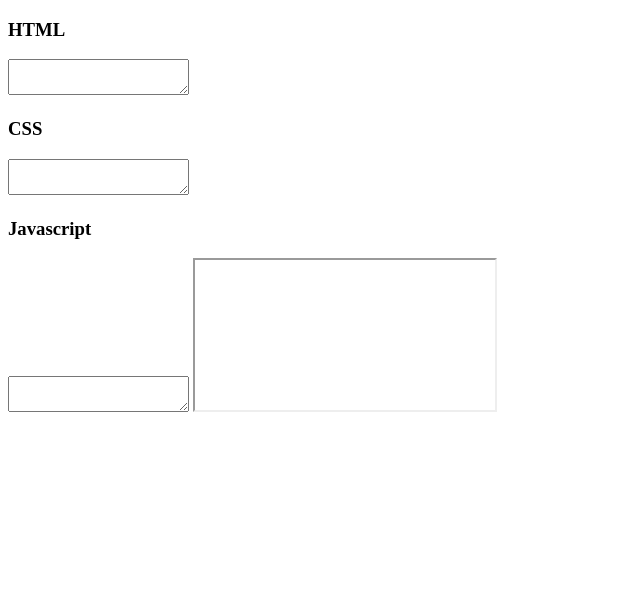
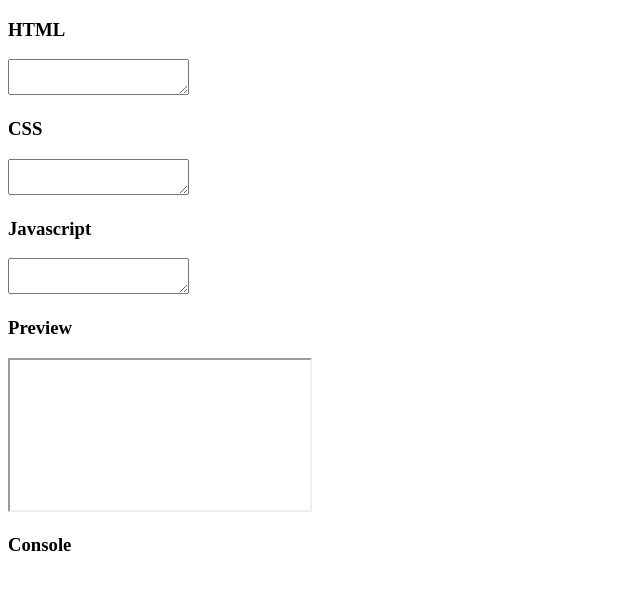
Before and after one commit to RedAlf121/JSPlayground, a plain HTML site: page index.html in a window 1280 px wide. Shown: the whole page, without its empty margins (0-640 px from the left). Drawn offline with nearby package versions, Linux system fonts and the light colour scheme.

Commit message:
wrapping divs

```diff
--- a/index.html
+++ b/index.html
@@ -13,13 +13,19 @@
     <script src="main.js" defer></script>
 </head>
 <body>
+    <div id="editor">
         <h3>HTML</h3>
         <textarea name="html" id="html" oninput="editPreview()"></textarea>
         <h3>CSS</h3>
         <textarea name="css" id="css" oninput="editPreview()"></textarea>
         <h3>Javascript</h3>
         <textarea name="js" id="js" oninput="editPreview()"></textarea>
-
+    </div>
+    <div id="output">
+        <h3>Preview</h3>
         <iframe class="render" title="Preview"></iframe>
+        <h3>Console</h3>
+        <div class="console"></div>
+    </div>
 </body>
 </html>
```
Lines whose indentation alone changed are shown as unchanged.
